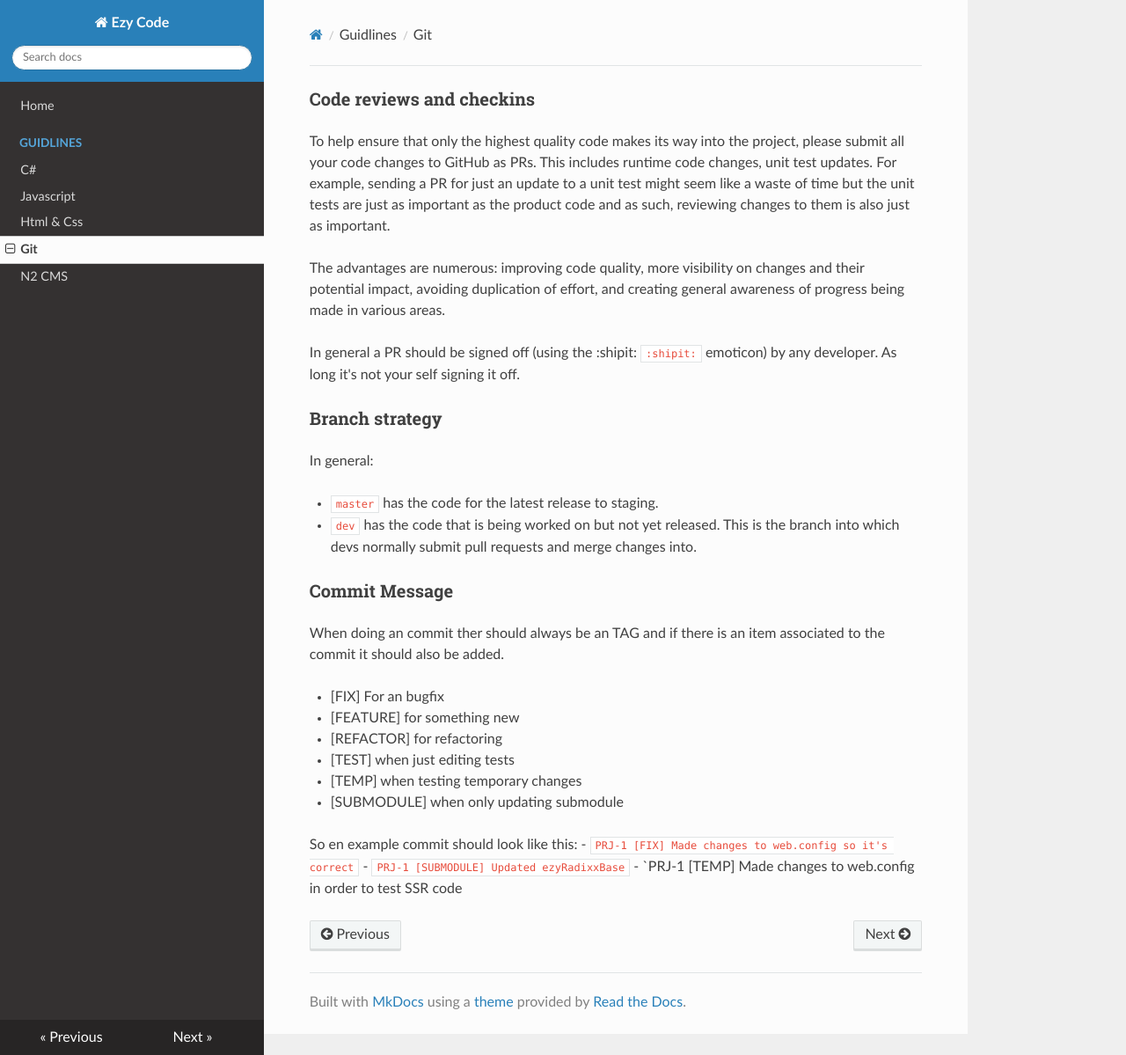
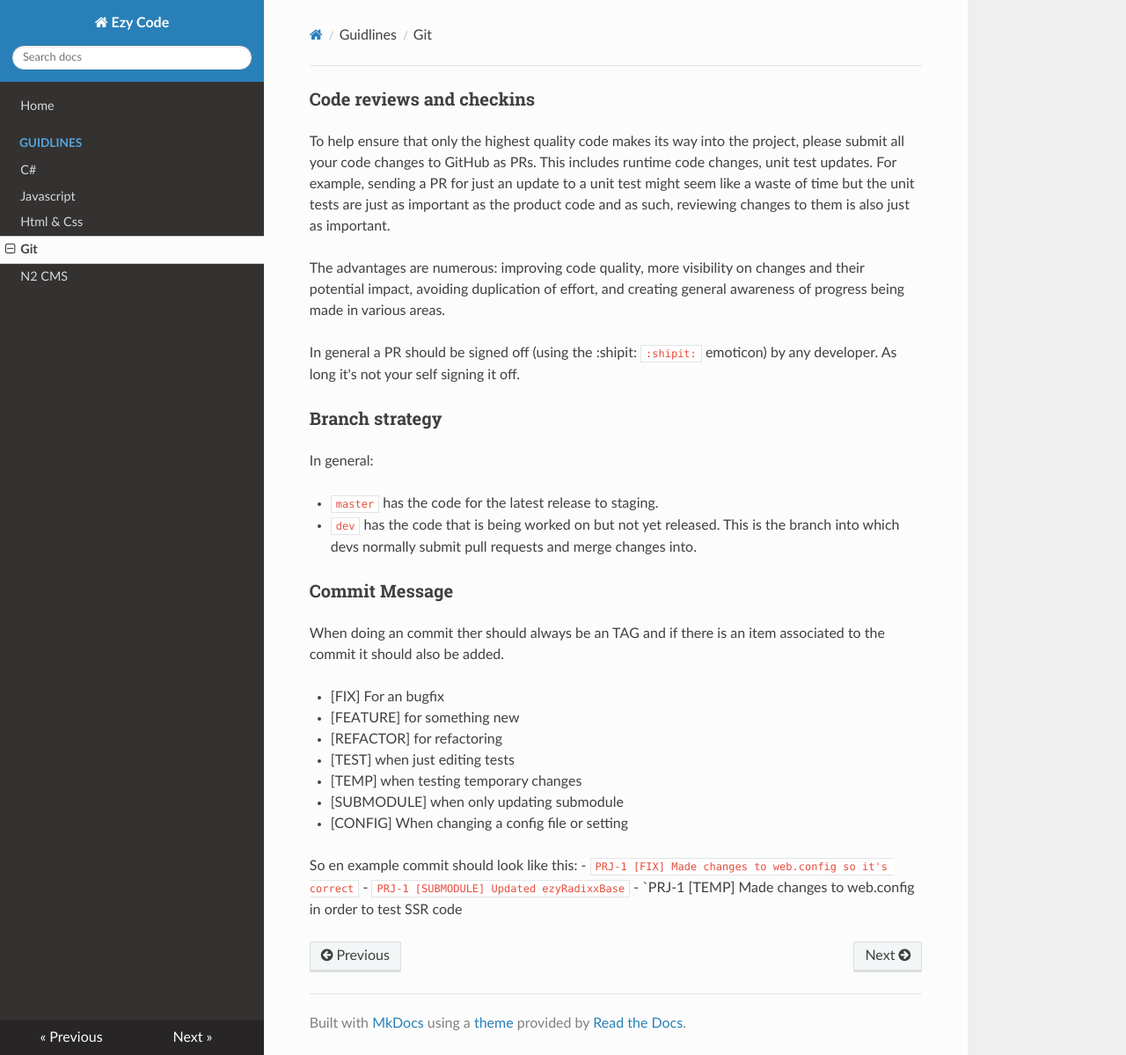
Before and after one commit to EzyWebwerkstaden/Docs, an MkDocs documentation site: the page built from docs/guidlines/git.md, in a window 1280 px wide and 1199 px high. Shown: the whole window at 88% size. Built offline with MkDocs 1.6.1, drawn with Linux system fonts in a browser that asks for light colours; nearby versions of some CDN libraries; old or Windows-style settings are respelled for this version of MkDocs.

Commit message:
[FIX] updating our git guidlines
Add tag of [CONFIG] For changing configurations or settings

```diff
--- a/docs/guidlines/git.md
+++ b/docs/guidlines/git.md
@@ -23,6 +23,7 @@ When doing an commit ther should always be an TAG and if there is an item associ
 - [TEST] when just editing tests
 - [TEMP] when testing temporary changes
 - [SUBMODULE] when only updating submodule
+- [CONFIG] When changing a config file or setting
 
 So en example commit should look like this:
 - `PRJ-1 [FIX] Made changes to web.config so it's correct`
```
